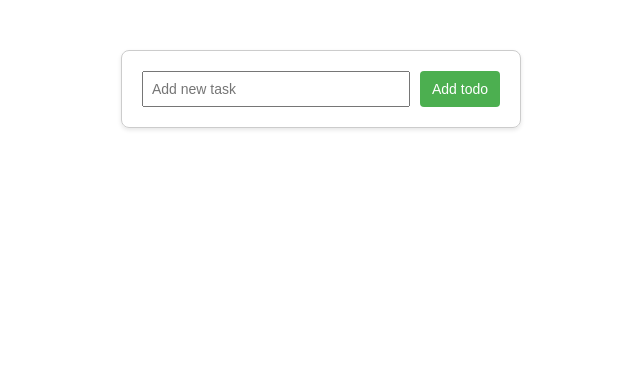
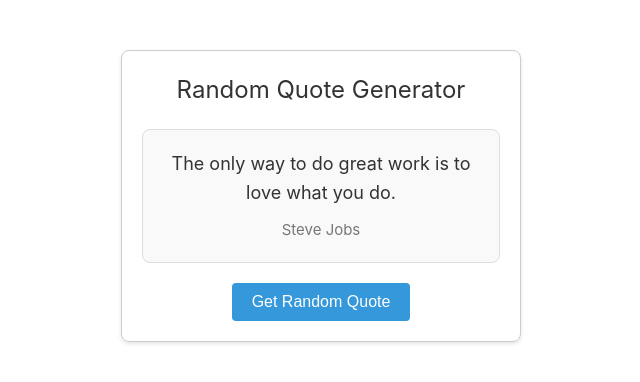
Before and after one commit to danelian/vue-projects, a Vue app: page / in a window 1280 px wide. Shown: the top 382 px of the page, without its empty margins (319-959 px from the left). Built offline with nearby package versions, Linux system fonts and the light colour scheme.

Commit message:
Random quote generator

```diff
--- a/src/App.vue
+++ b/src/App.vue
@@ -1,9 +1,9 @@
 <script setup>
-import TodoList from './components/TodoList.vue'
+import RandomQuoteGenerator from './components/RandomQuoteGenerator.vue'
 </script>
 
 <template>
-  <TodoList />
+  <RandomQuoteGenerator />
 </template>
 
 <style scoped>
--- /dev/null
+++ b/src/components/RandomQuoteGenerator.vue
@@ -0,0 +1,89 @@
+<script setup>
+import { ref, onMounted } from 'vue'
+
+const quotes = ref([
+  {
+    text: 'The only way to do great work is to love what you do.',
+    author: 'Steve Jobs'
+  },
+  {
+    text: "Believe you can and you're halfway there.",
+    author: 'Theodore Roosevelt'
+  },
+  {
+    text: "Life is what happens when you're busy making other plans.",
+    author: 'John Lennon'
+  }
+])
+
+const currentQuote = ref({text: '', author: ''})
+
+const getRandomQuote = () => {
+  const randomIndex = Math.floor(Math.random() * quotes.value.length)
+  currentQuote.value = quotes.value[randomIndex]
+}
+
+onMounted(getRandomQuote)
+</script>
+
+<template>
+  <div class="quote-generator">
+    <h1 class="app-title">Random Quote Generator</h1>
+    <blockquote class="quote-container">
+      <p>{{ currentQuote.text }}</p>
+      <cite>{{ currentQuote.author }}</cite>
+    </blockquote>
+    <button @click="getRandomQuote" class="quote-button">Get Random Quote</button>
+  </div>
+</template>
+
+<style scoped>
+.quote-generator {
+  max-width: 400px;
+  margin: 50px auto;
+  padding: 20px;
+  text-align: center;
+  border: 1px solid #ccc;
+  border-radius: 8px;
+  box-shadow: 0 2px 4px rgba(0, 0, 0, 0.1);
+}
+
+.app-title {
+  font-size: 24px;
+  margin-bottom: 20px;
+  color: #333;
+}
+
+.quote-container {
+  background-color: #f9f9f9;
+  padding: 20px;
+  border-radius: 8px;
+  border: 1px solid #ddd;
+  margin-bottom: 20px;
+}
+
+p {
+  font-size: 18px;
+  margin-bottom: 10px;
+  color: #333;
+}
+
+cite {
+  font-style: normal;
+  color: #777;
+}
+
+.quote-button {
+  padding: 10px 20px;
+  font-size: 16px;
+  background-color: #3498db;
+  color: #fff;
+  border: none;
+  border-radius: 4px;
+  cursor: pointer;
+}
+
+.quote-button:hover {
+  background-color: #2980b9;
+}
+</style>
```
